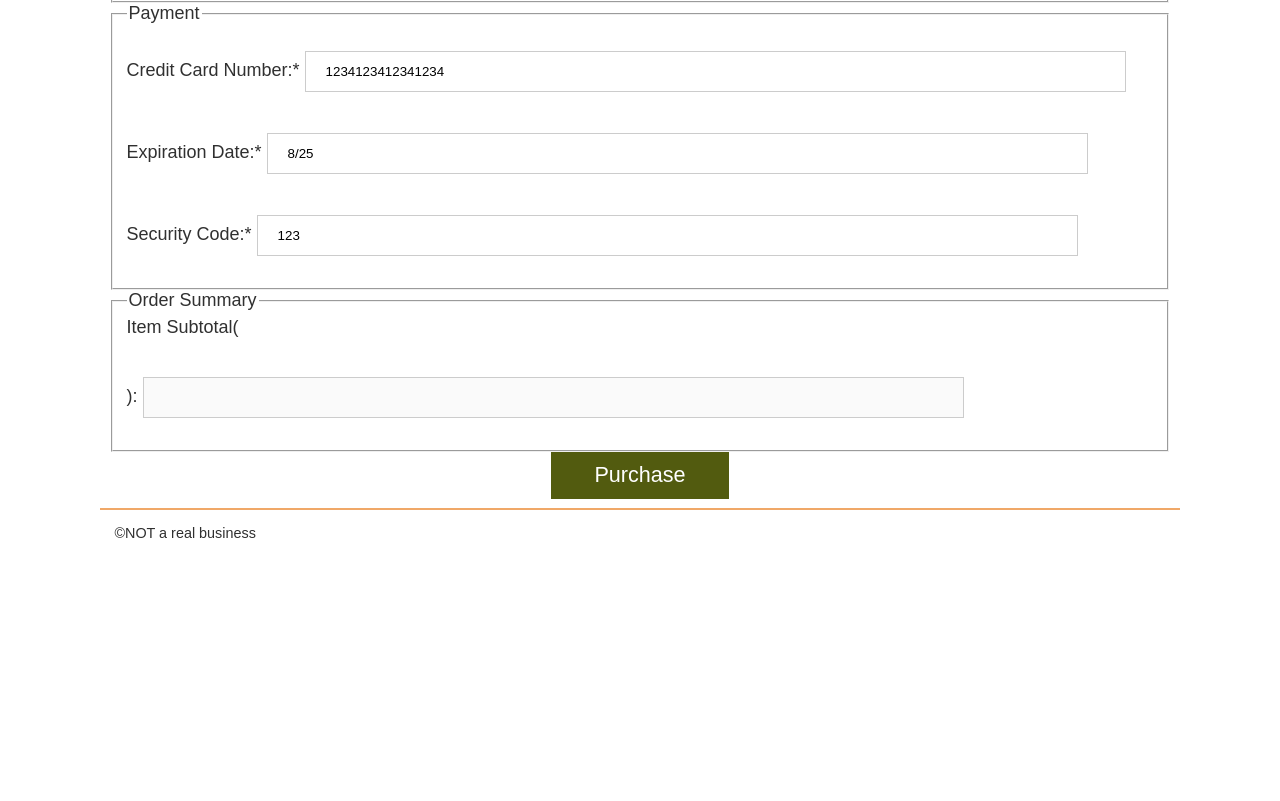
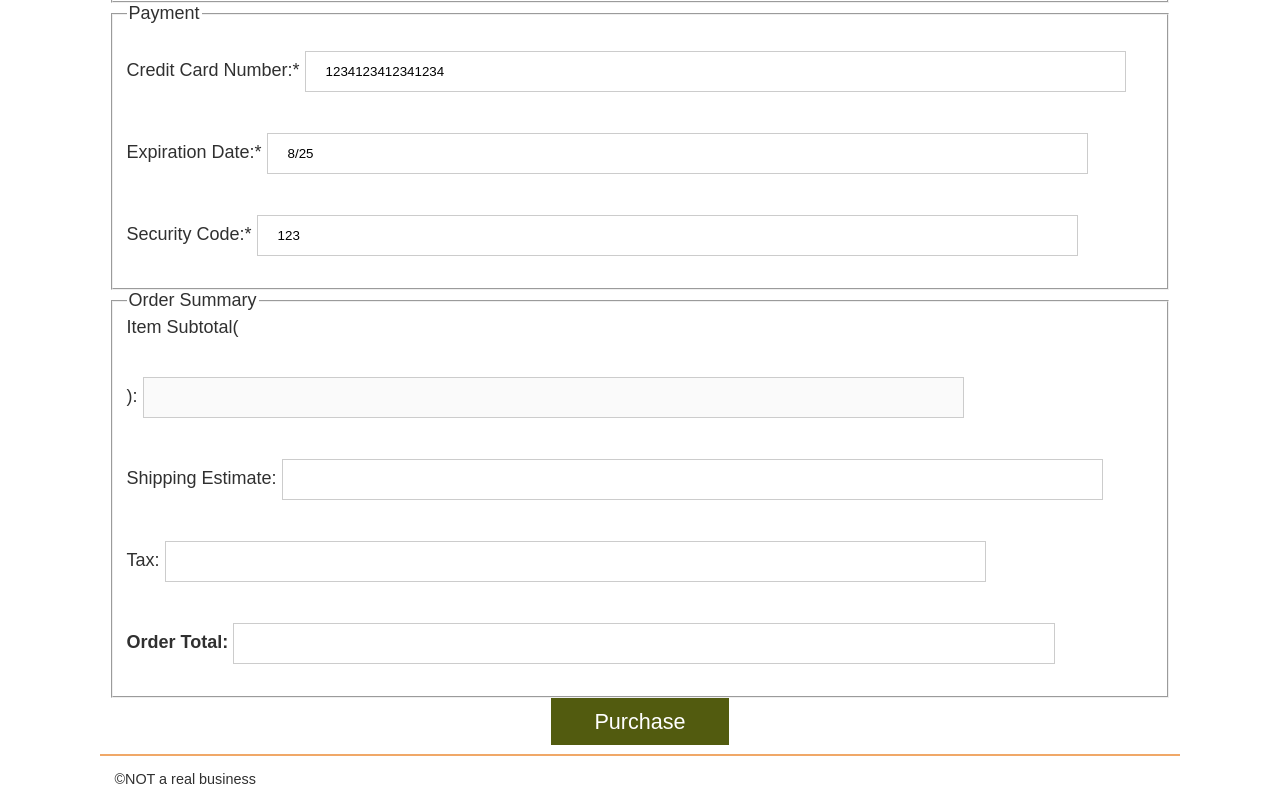
Before and after one commit to NicholasBoss/wdd330-team2, a website: page src/checkout/index.html in a window 1280 px wide. Shown: the part 717-1518 px from the top of the page. Before the commit the page ends 1272 px from the top, so only its background shows below. Drawn offline with Linux system fonts and the light colour scheme; files whose address does not match are found by name.

Commit message:
finished order summary template

```diff
--- a/src/checkout/index.html
+++ b/src/checkout/index.html
@@ -81,7 +81,10 @@
           </fieldset>
           <fieldset>
             <legend>Order Summary</legend>
-            <label>Item Subtotal(<p id="cartQty"></p>): <input type="text" name="cartSubTotal" id="cartSubTotal" value="" disabled></label>
+            <label>Item Subtotal(<p id="cartQty"></p>): <input type="text" name="cartSubTotal" id="cartSubTotal" value="" disabled></label><br>
+            <label>Shipping Estimate: <input type="text" name="shippingEst" id="shippingEst"></label><br>
+            <label>Tax: <input type="text" name="cartTax" id="cartTax"></label><br>
+            <label><b>Order Total:</b> <input type="text" name="orderTotal" id="orderTotal"></label>
           </fieldset>
           <button class="purchaseButton">Purchase</button>
         </form>
```
